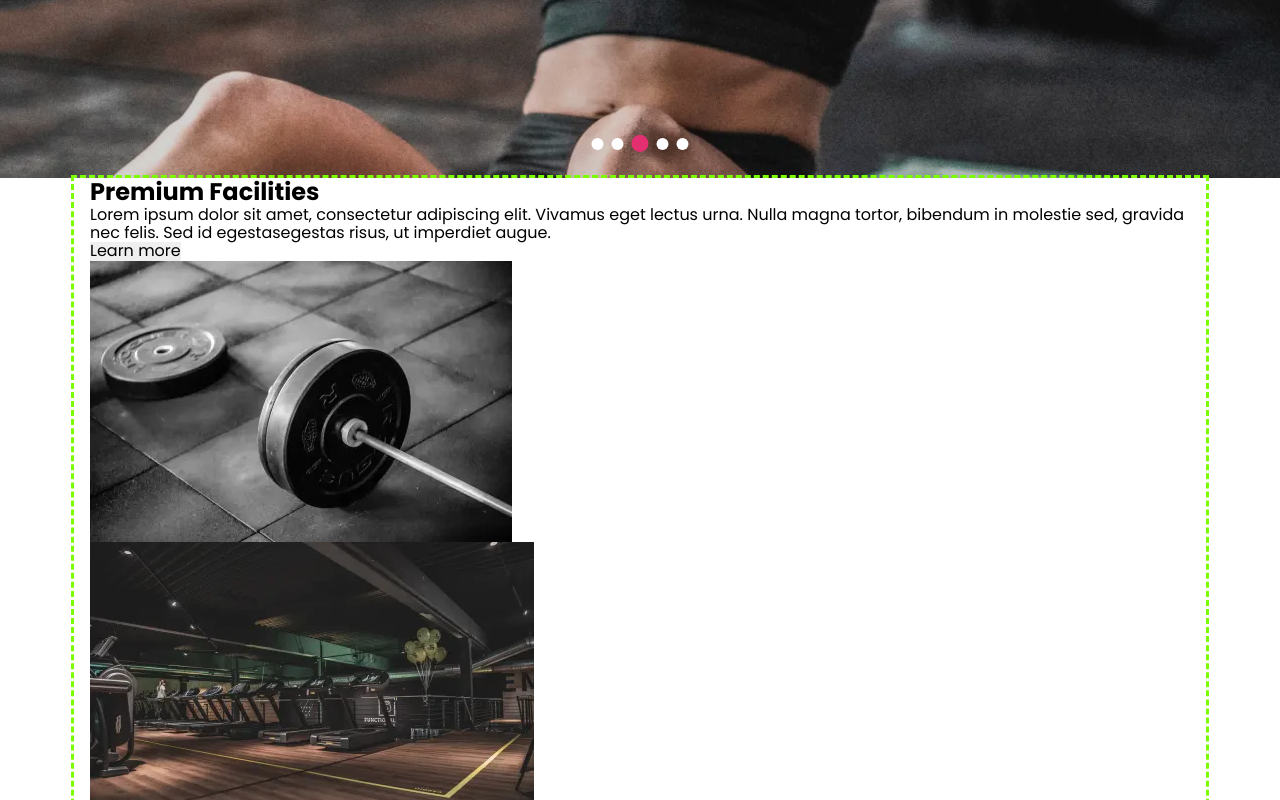
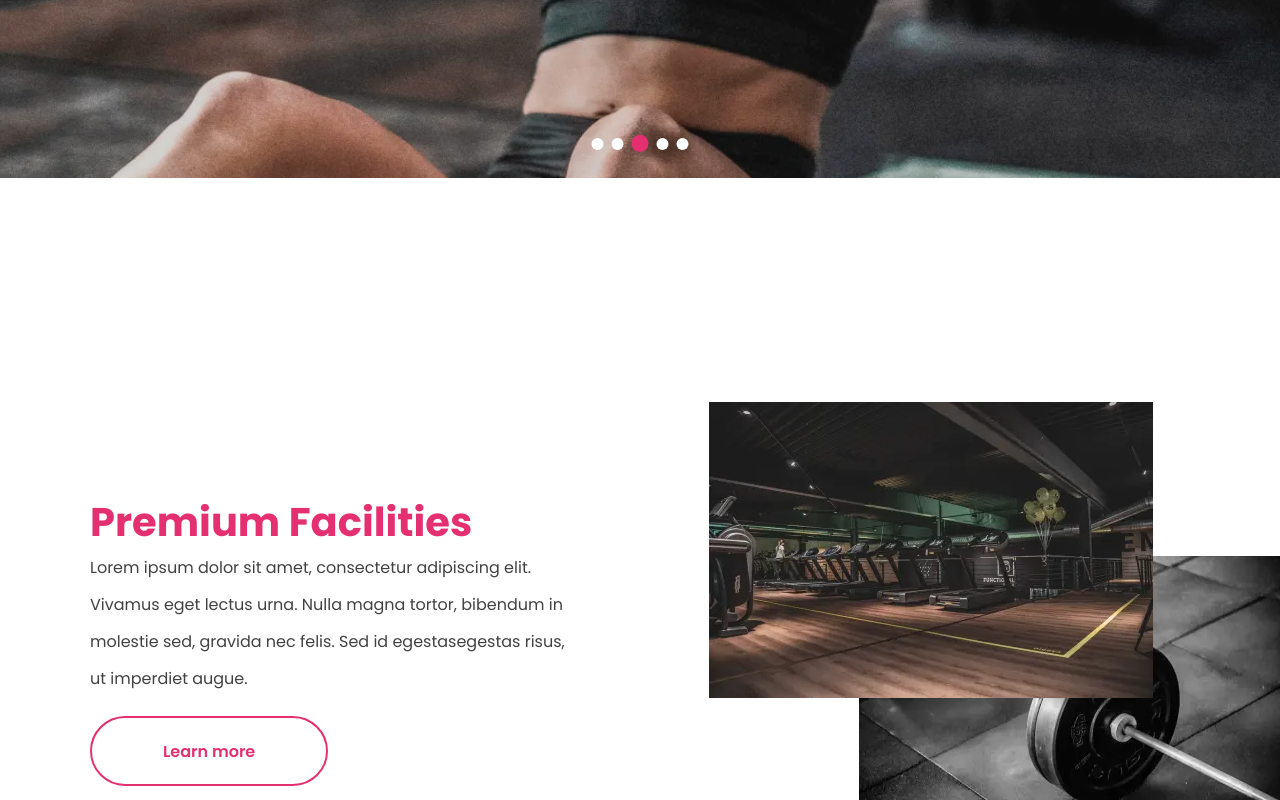
Before and after one commit to elen-purple/GoodLyfe, a plain HTML site: page index.html in a window 1280 px wide. Shown: the part 2000-2800 px from the top of the page. Drawn offline with nearby package versions, Linux system fonts and the light colour scheme.

Commit message:
makes facilities styles

```diff
--- a/sass/base/_container.scss
+++ b/sass/base/_container.scss
@@ -2,6 +2,6 @@
     max-width: 1132px;
     padding: 0 16px;
     margin: 0 auto;
-    outline: lawngreen 3px dashed;
+    // outline: lawngreen 3px dashed;
     position: relative;
 }
--- a/sass/sections/_facilities.scss
+++ b/sass/sections/_facilities.scss
@@ -0,0 +1,89 @@
+.facilities {
+    padding-top: 321px;
+    padding-bottom: 168px;
+}
+
+.facilities-title {
+    font-weight: 700;
+    font-size: 40px;
+    color: var(--premium-pink);
+    margin-bottom: 4px;
+}
+
+.facilities-desc {
+    font-weight: 400;
+    font-size: 16px;
+    line-height: 2.3125;
+    color: var(--grey-copy);
+    width: 489px;
+    margin-bottom: 19px;
+}
+
+.facilities-btn {
+    border: 2px solid var(--premium-pink);
+    border-radius: 38px;
+    padding: 14.5px 71px;
+    background-color: var(--white);
+    position: relative;
+}
+
+.facilities-text {
+    font-weight: 600;
+    font-size: 16px;
+    line-height: 2.3125;
+    color: var(--premium-pink);
+    position: relative;
+    z-index: 5;
+}
+
+.facilities-btn:hover .facilities-text {
+    color: var(--pink-hover);
+}
+
+.facilities-btn:focus .facilities-text {
+    color: var(--premium-pink);
+}
+
+.facilities-btn:active .facilities-text {
+    color: var(--premium-pink);
+}
+
+.facilities-btn:hover {
+    border: 2px solid var(--pink-hover);
+}
+
+.facilities-btn:focus {
+    outline: var(--pink-subtle) 8px solid;
+    border: 2px solid var(--premium-pink);
+}
+
+.facilities-btn:active {
+    outline: none;
+    border: 2px solid var(--premium-pink);
+}
+
+.facilities-btn:active::before {
+    content: "";
+    width: 59px;
+    height: 57px;
+    background-color: var(--pink-subtle);
+    border-radius: 50%;
+    position: absolute;
+    bottom: 5px;
+    right: 30px;
+    z-index: 4;
+}
+
+.facilities-img-right {
+    position: absolute;
+    top: 57px;
+    right: -75px;
+    z-index: 0;
+}
+
+.facilities-img-left {
+    position: absolute;
+    top: -97px;
+    right: 53px;
+    z-index: 1;
+}
```
Also changed, not shown: css/main.css, css/main.min.css, 2 other files.
